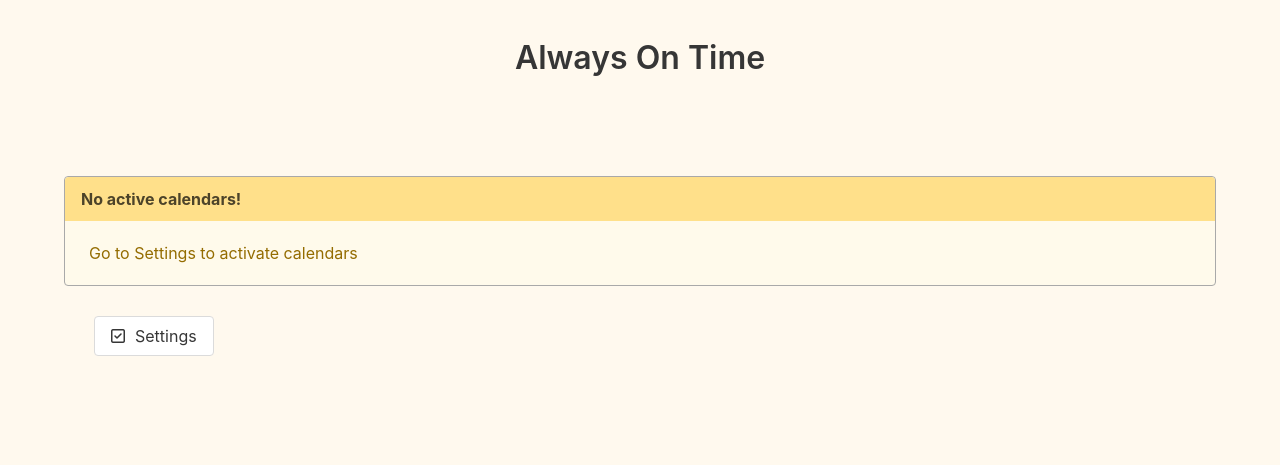
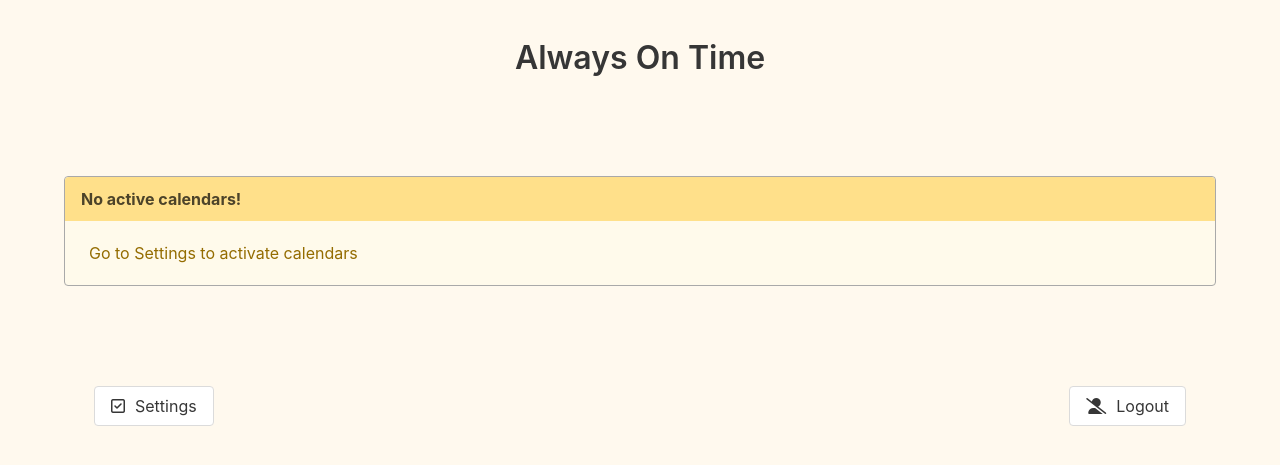
Before and after one commit to HelloThisIsFlo/AlwaysOnTime, a Django app: template alwaysontime/timers/templates/index.html in a window 1280 px wide. Shown: the top 465 px of the page. Run offline with Django 4.2, Linux system fonts and the light colour scheme; the template is opened without the code that fills it, so the values that code supplies are empty; some libraries are stand-ins or nearby versions.

Commit message:
Add logout button

```diff
--- a/alwaysontime/timers/templates/index.html
+++ b/alwaysontime/timers/templates/index.html
@@ -66,11 +66,10 @@
 
 
         /* Settings button */
-        .button {
-            margin-top: 30px;
-            margin-left: 30px;
-            margin-bottom: 50px;
-
+        .bottom-buttons {
+            display: flex;
+            justify-content: space-between;
+            margin: 100px 30px;
         }
 
         .fas,
@@ -143,7 +142,14 @@
         {% endif %}
     </div>
 
-    <a href="{% url 'settings' %}" class="button"><i class="far fa-check-square"></i>Settings</a>
+    <div class="bottom-buttons">
+        <a href="{% url 'settings' %}" class="button" id="settings">
+            <i class="far fa-check-square"></i>Settings
+        </a>
+        <a href="{% url 'account_logout' %}" class="button" id="logout">
+            <i class="fas fa-user-alt-slash"></i>Logout
+        </a>
+    </div>
 </div>
 <aside class="menu debug-menu">
     <p class="menu-label">
```
Also changed, not shown: alwaysontime/timers/tests/test_views.py (+7 -0 lines), alwaysontime/todo.md (+5 -3 lines).
